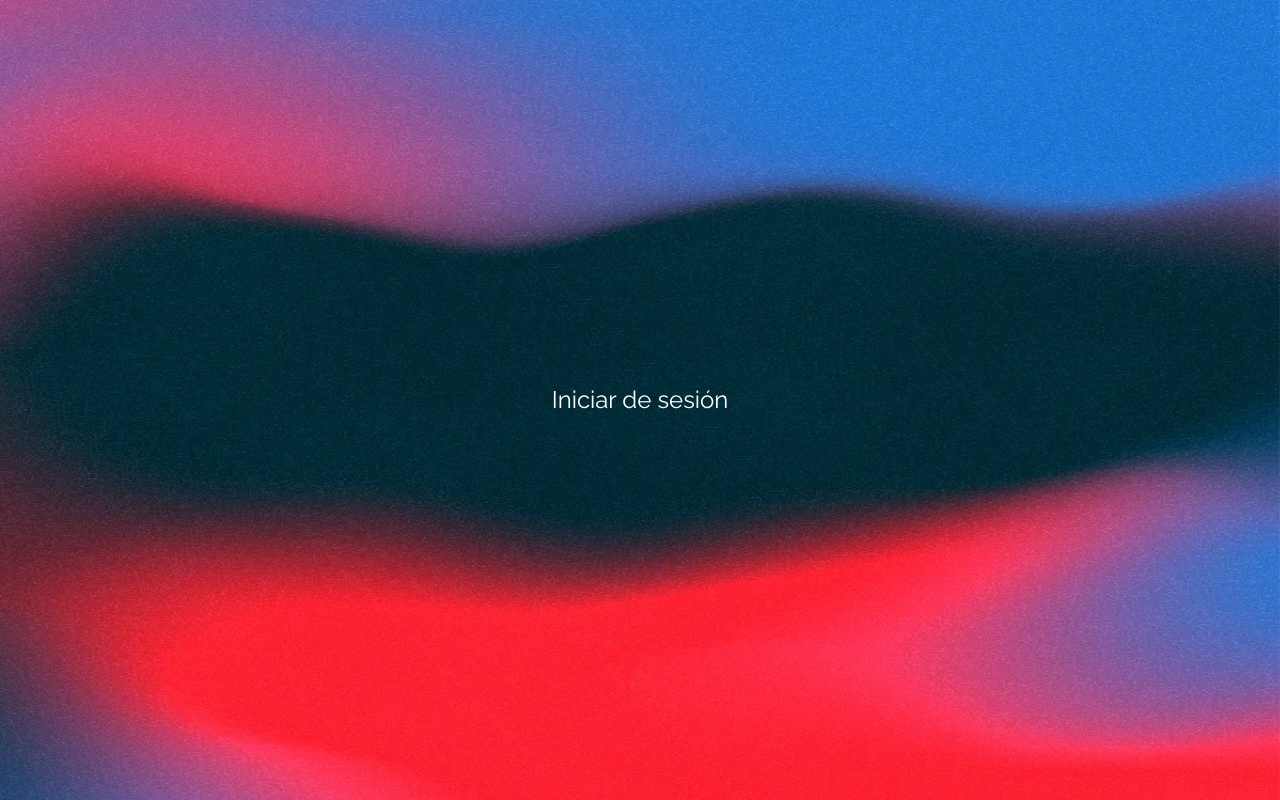
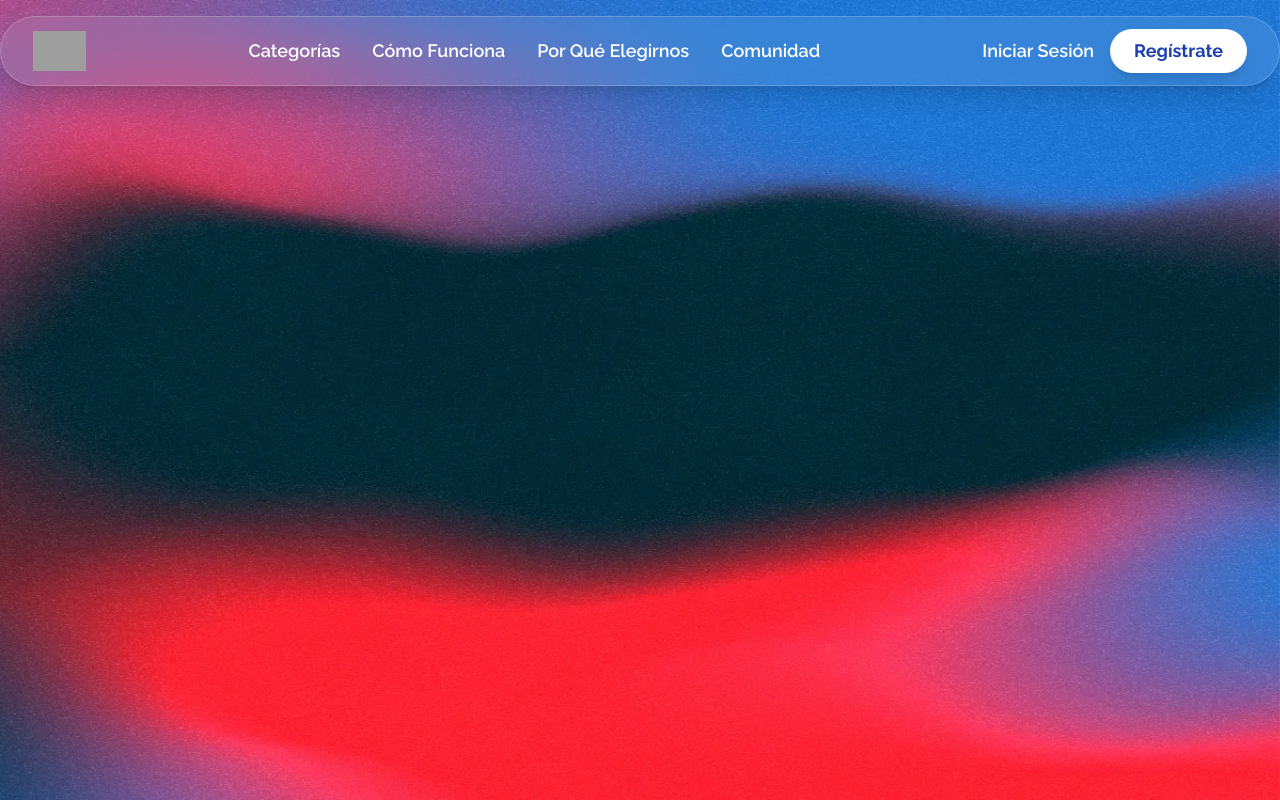
Before and after one commit to JesusAraujoDEV/mediart, a Nuxt app in the folder client/: page / in a window 1280 px wide. Built offline with nearby package versions, Linux system fonts and the light colour scheme; grey boxes are pictures that could not be loaded; a web font is replaced by a local one.

Commit message:
feat(navbar): Introduce and style Navbar component
- Extracted the complete Navbar structure and styling into a new reusable component at `components/navigation/Navbar.vue`.
- Updated `pages/index.vue` to integrate the new `NavigationNavbar` component, replacing the inline Navbar code.

```diff
--- /dev/null
+++ b/client/components/navigation/Navbar.vue
@@ -0,0 +1,32 @@
+<template>
+  <header class="absolute top-0 left-0 w-full z-20">
+    <nav class="max-w-screen-xl mx-auto px-6 sm:px-8 py-3 mt-4 flex items-center justify-between
+                bg-white/10 backdrop-blur-md rounded-full shadow-xl border border-white/20">
+      <div class="flex-shrink-0">
+        <NuxtLink to="/">
+          <img src="/public/mediart/mediartLogo.webp" alt="Mediart Logo" class="h-10 w-auto" />
+        </NuxtLink>
+      </div>
+
+      <div class="hidden md:flex flex-grow justify-center space-x-8">
+        <NuxtLink to="#categorias" class="text-white hover:text-gray-300 transition-colors duration-300 text-lg font-semibold">Categorías</NuxtLink>
+        <NuxtLink to="#como-funciona" class="text-white hover:text-gray-300 transition-colors duration-300 text-lg font-semibold">Cómo Funciona</NuxtLink>
+        <NuxtLink to="#por-que-elegirnos" class="text-white hover:text-gray-300 transition-colors duration-300 text-lg font-semibold">Por Qué Elegirnos</NuxtLink>
+        <NuxtLink to="#comunidad" class="text-white hover:text-gray-300 transition-colors duration-300 text-lg font-semibold">Comunidad</NuxtLink>
+      </div>
+
+      <div class="flex items-center space-x-4">
+        <NuxtLink to="/login" class="text-white hover:text-gray-300 transition-colors duration-300 text-lg font-semibold hover:underline hidden sm:block">Iniciar Sesión</NuxtLink>
+        <NuxtLink to="/register" class="bg-white text-blue-800 font-bold py-2 px-6 rounded-full shadow-lg hover:bg-gray-200 transition-colors duration-200 text-lg">
+          Regístrate
+        </NuxtLink>
+      </div>
+    </nav>
+  </header>
+</template>
+
+<script setup lang="ts">
+</script>
+
+<style scoped>
+</style>
--- a/client/nuxt.config.ts
+++ b/client/nuxt.config.ts
@@ -9,4 +9,13 @@ export default defineNuxtConfig({
       backend: process.env.BACKEND_URL || 'http://localhost:3000',
     },
   },
+
+  vite: {
+    server: {
+      host: true, // Esto es crucial para que el servidor escuche correctamente en GitPod
+      allowedHosts: [
+        '.gitpod.io' // Esto permite todas las URLs generadas por GitPod
+      ]
+    }
+  }
 })
--- a/client/pages/index.vue
+++ b/client/pages/index.vue
@@ -2,8 +2,8 @@
   <NuxtLayout :name="'custom'">
     <NuxtPage />
     <main class="w-screen h-dvh flex justify-center items-center">
+      <NavigationNavbar />
       <NuxtLink to="/login" class="hover:underline text-center text-2xl">
-        <p>Iniciar de sesión</p>
       </NuxtLink>
     </main>
   </NuxtLayout>
```
